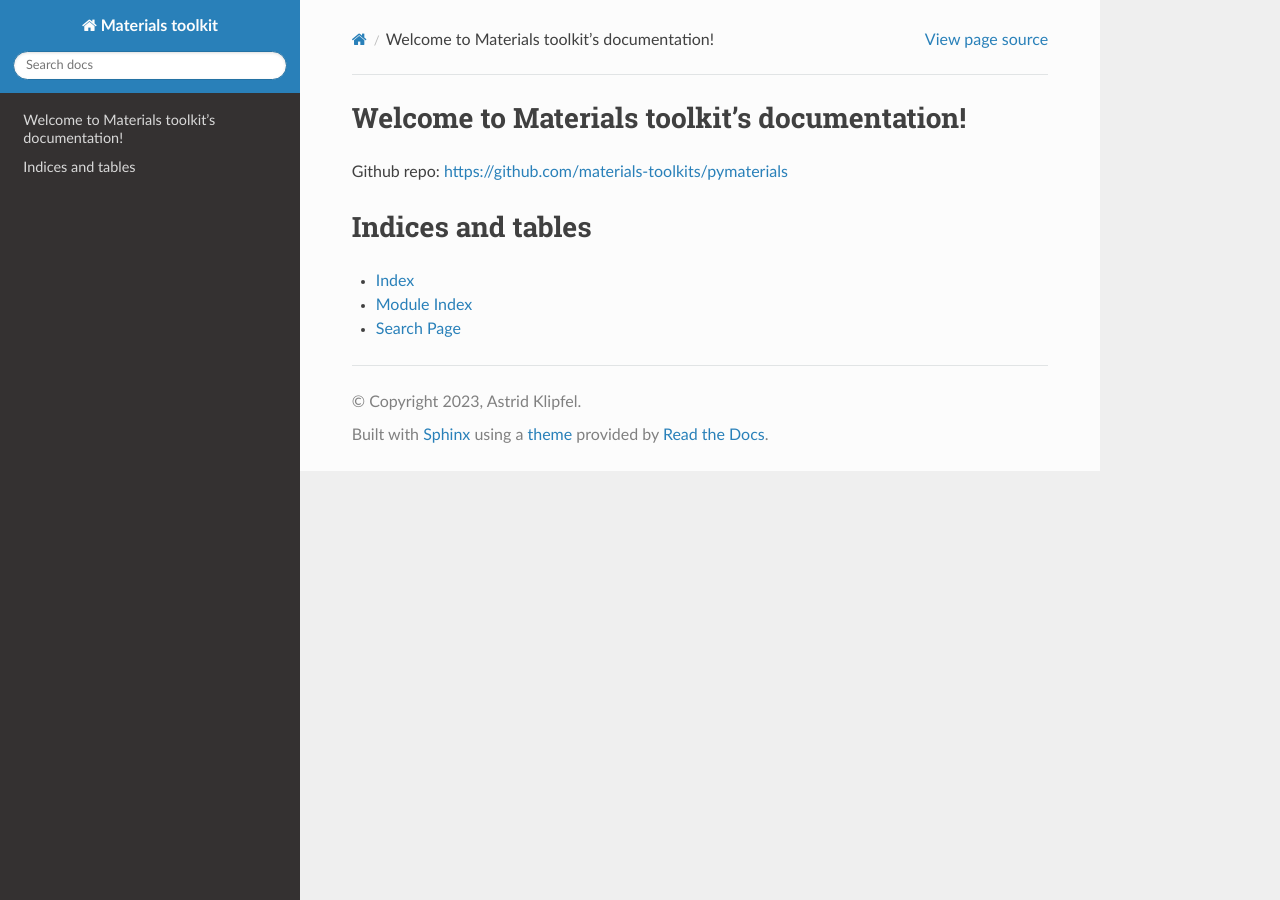
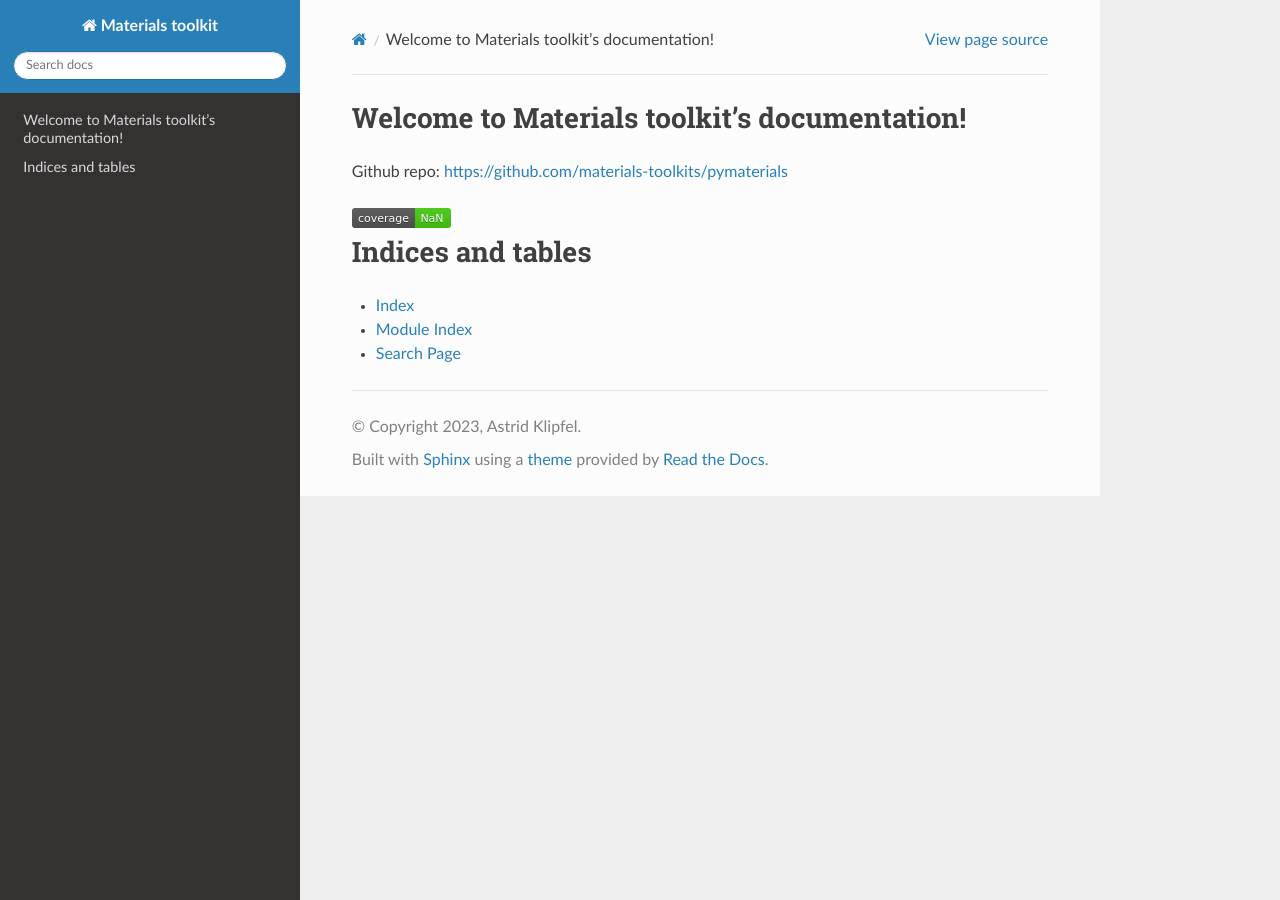
Before and after one commit to materials-toolkits/pymaterials, a Sphinx documentation site: the page built from docs/index.rst, in a window 1280 px wide. Built offline with Sphinx 7.4.7 and the Read the Docs theme 2.0.0, drawn with Linux system fonts in a browser that asks for light colours.

Commit message:
add coverage badge

```diff
--- a/docs/index.rst
+++ b/docs/index.rst
@@ -7,6 +7,9 @@ Welcome to Materials toolkit's documentation!
 =============================================
 
 Github repo: https://github.com/materials-toolkits/pymaterials
+
+.. raw:: html
+   :file: _static/images/coverage.svg
 
 .. toctree::
    :maxdepth: 2
--- a/pyproject.toml
+++ b/pyproject.toml
@@ -16,6 +16,8 @@ optional = true
 
 [tool.poetry.group.test.dependencies]
 pytest = "^6.0.0"
+coverage = "*"
+coverage-badge = "*"
 
 [tool.poetry.group.docs]
 optional = true
```
Also changed, not shown: README.md (+2 -0 lines), docs/_static/images/coverage.svg (added), 2 other files.
